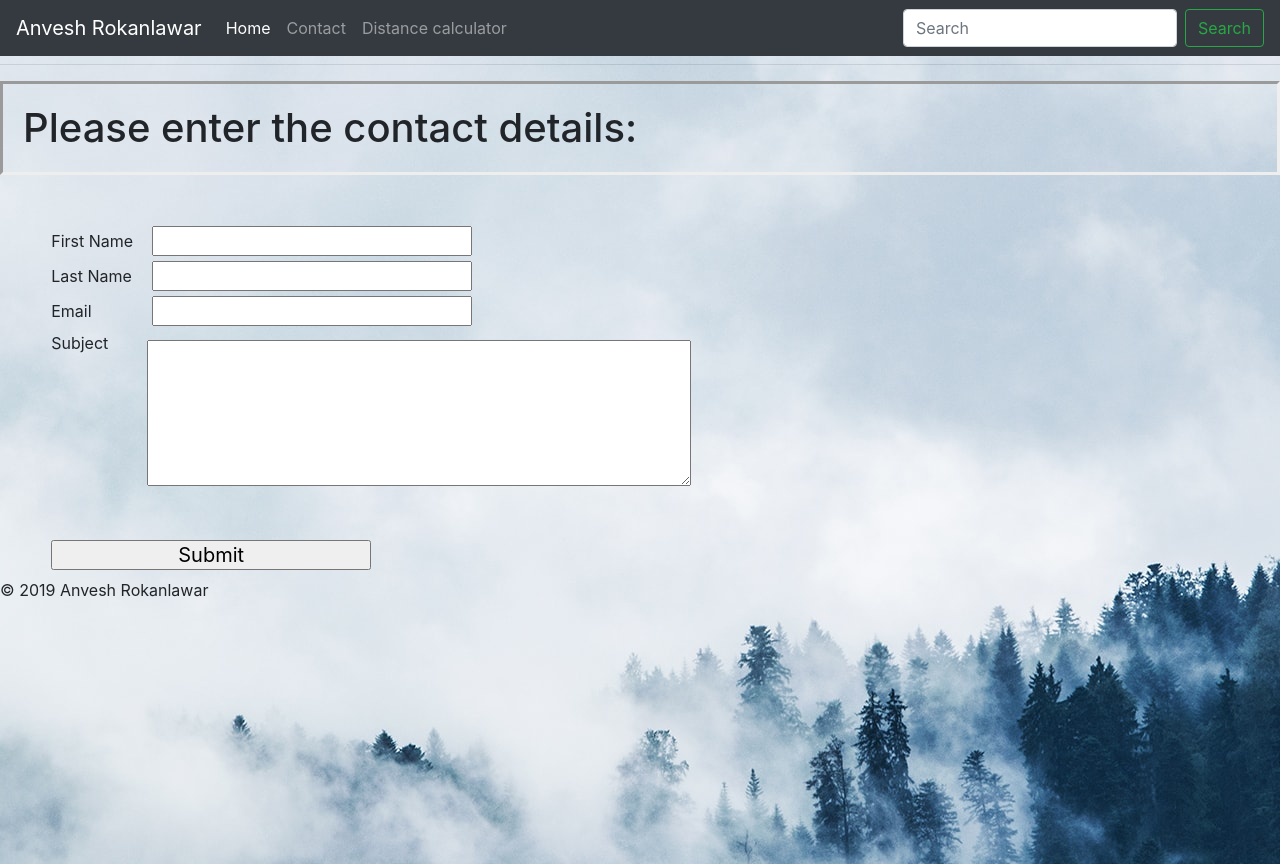
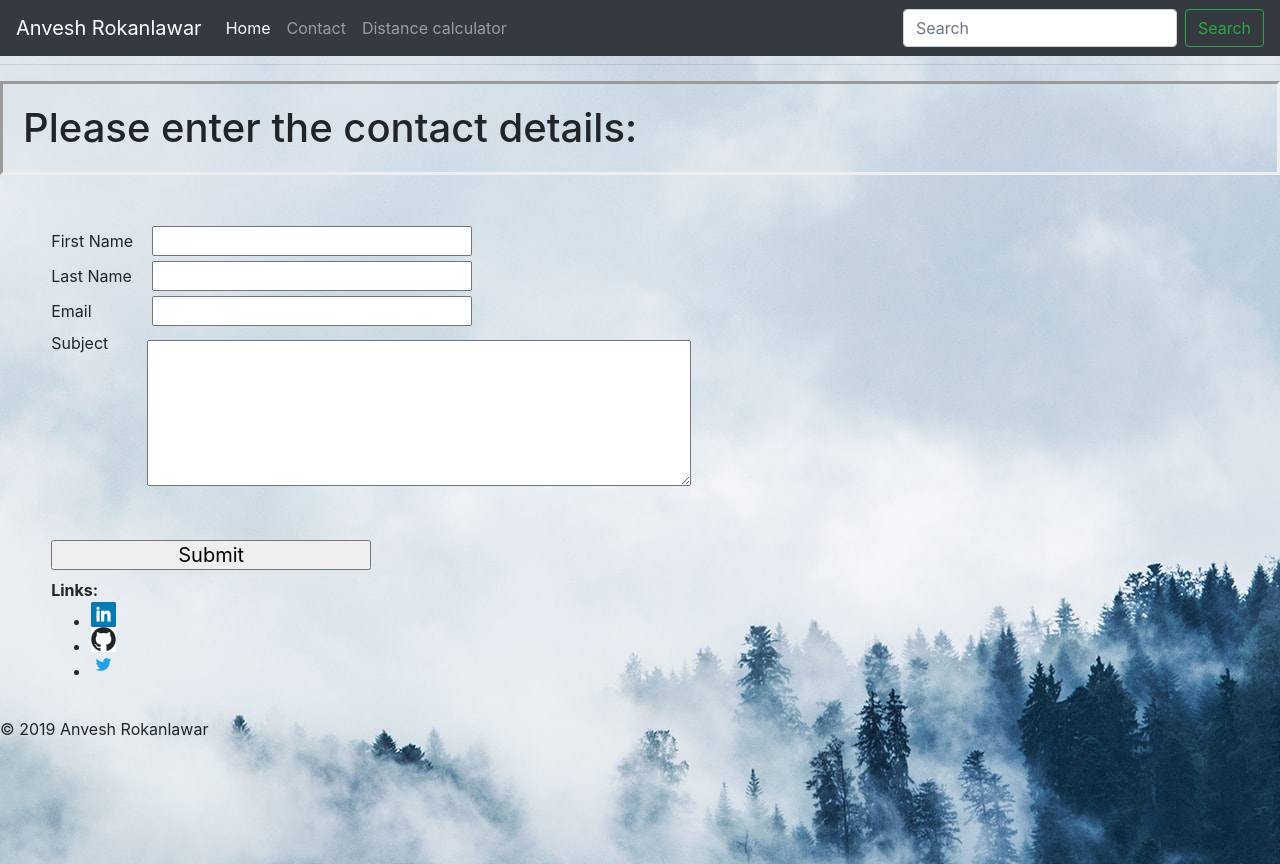
Before and after one commit to anveshrokanlawar/aboutme, a plain HTML site: page contact.html in a window 1280 px wide. Drawn offline with nearby package versions, Linux system fonts and the light colour scheme.

Commit message:
FINAL
Signed-off-by: Anvesh <anveshrao1616@gmail.com>

```diff
--- a/contact.html
+++ b/contact.html
@@ -60,8 +60,28 @@
                 <div id="subject"> <textarea id="subject" name="subject"></textarea></div>
             </div>
           <h5><input type="submit" onclick="location.href='contact.html';" value="Submit"></h5>
+        </form>
+        <b>Links:</b>
+                <ul>
+                        <div>
+                    <li >
 
-        </form>
+                                <a href="https://www.linkedin.com/in/anvesh-rao-31b383a0/">
+                                    <img src="Linkedin.png" style="margin-left:0" width="25em" height="25em"
+                                        ></a>
+
+                    </li>
+                    </div>
+                    <li> <a href="https://github.com/anveshrokanlawar">
+                        <img src="github.jpg" style="margin-left:0"
+                        width="25em" height="25em"></a>
+                    </li>
+                    <li> <a href="https://twitter.com/74af060630964c9">
+                        <img src="Twitter.png" style="margin-left:0"
+                        width="25em" height="25em"></a>
+                    </li>
+                </ul>
+                <br>
     </div>
 </body>
 <footer> &copy; 2019 Anvesh Rokanlawar</footer>
--- a/distance.js
+++ b/distance.js
@@ -2,5 +2,5 @@ function Calculate()
 {
         num1 = parseInt(document.getElementById("speed").value);
         num2 = parseInt(document.getElementById("time").value);
-        document.getElementById("result").innerHTML = num1 * num2;
+        document.getElementById("result").innerHTML = num1 * num2+ " km";
 }
```
Also changed, not shown: distance.html (+4 -3 lines).
